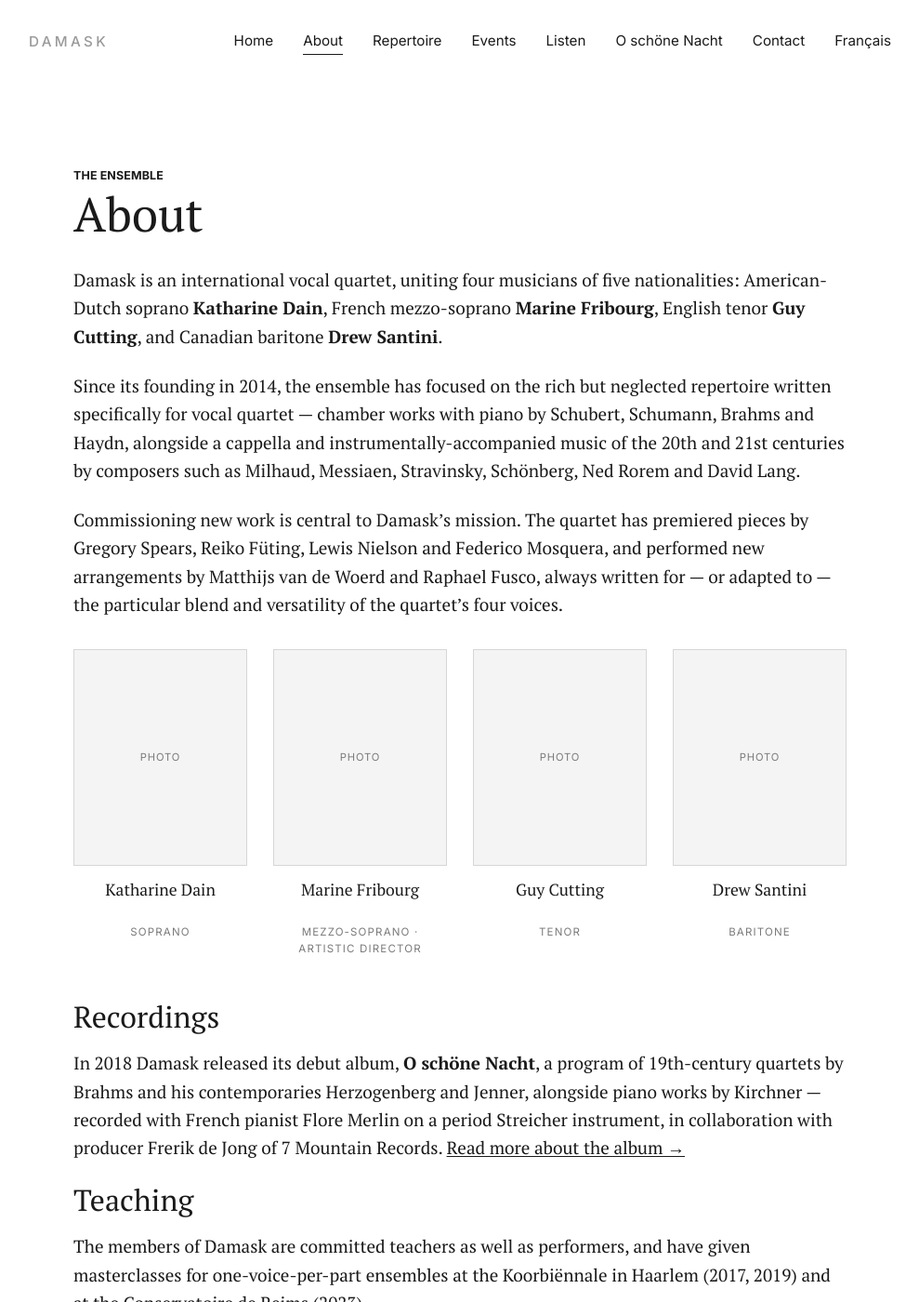
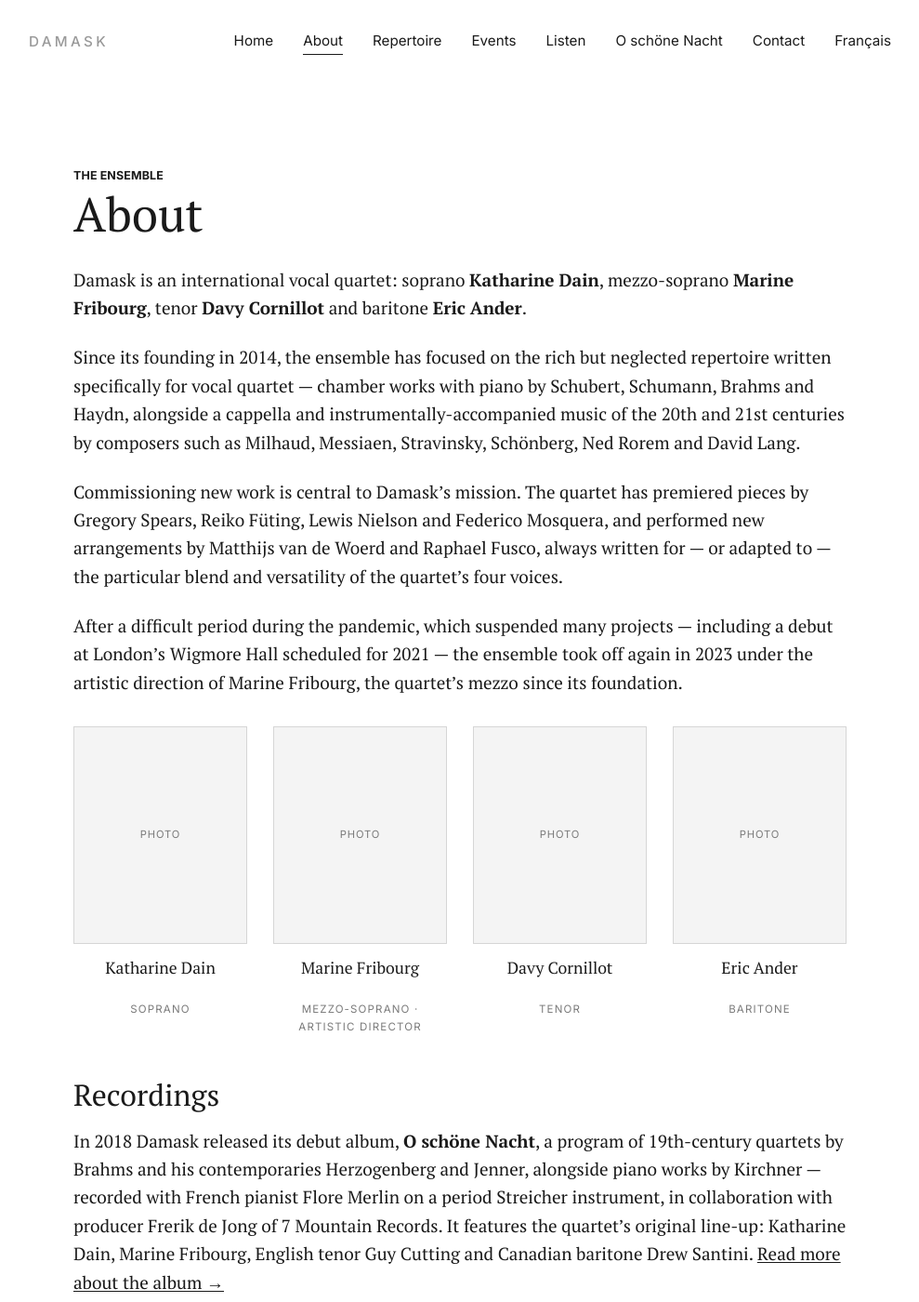
Before and after one commit to damaskensemble/damaskensemble.github.io, a Jekyll site: the page built from about.md, in a window 1280 px wide and 1400 px high. Shown: the whole window at 93% size, without its empty margins (145-1134 px from the left). Built offline with Jekyll 4.4.1, drawn with Linux system fonts in a browser that asks for light colours; some of the changed text lies outside the part shown.

Commit message:
Current line-up (Cornillot, Ander); drop unsourced Choc de Classica and commission news; exact press quotes; add Canto and 2023 restart (source: West Cork Chamber Music Festival bio)
Co-Authored-By: Claude Opus 5.5 <noreply@anthropic.com>

```diff
--- a/_config.yml
+++ b/_config.yml
@@ -16,9 +16,9 @@ members:
     voice: "Soprano"
   - name: "Marine Fribourg"
     voice: "Mezzo-soprano · Artistic Director"
-  - name: "Guy Cutting"
+  - name: "Davy Cornillot"
     voice: "Tenor"
-  - name: "Drew Santini"
+  - name: "Eric Ander"
     voice: "Baritone"
 
 # Nav — kept short and flat, sylvyanscombe-style: one line, no dropdowns
--- a/about.md
+++ b/about.md
@@ -5,10 +5,9 @@ eyebrow: The Ensemble
 permalink: /about/
 ---
 
-Damask is an international vocal quartet, uniting four musicians of five
-nationalities: American-Dutch soprano **Katharine Dain**, French
-mezzo-soprano **Marine Fribourg**, English tenor **Guy Cutting**, and
-Canadian baritone **Drew Santini**.
+Damask is an international vocal quartet: soprano **Katharine Dain**,
+mezzo-soprano **Marine Fribourg**, tenor **Davy Cornillot** and baritone
+**Eric Ander**.
 
 Since its founding in 2014, the ensemble has focused on the rich but
 neglected repertoire written specifically for vocal quartet — chamber
@@ -23,6 +22,11 @@ Federico Mosquera, and performed new arrangements by Matthijs van de
 Woerd and Raphael Fusco, always written for — or adapted to — the
 particular blend and versatility of the quartet's four voices.
 
+After a difficult period during the pandemic, which suspended many
+projects — including a debut at London's Wigmore Hall scheduled for 2021 —
+the ensemble took off again in 2023 under the artistic direction of Marine
+Fribourg, the quartet's mezzo since its foundation.
+
 {% include members.html %}
 
 ## Recordings
@@ -31,8 +35,13 @@ In 2018 Damask released its debut album, **O schöne Nacht**, a program of
 19th-century quartets by Brahms and his contemporaries Herzogenberg and
 Jenner, alongside piano works by Kirchner — recorded with French pianist
 Flore Merlin on a period Streicher instrument, in collaboration with
-producer Frerik de Jong of 7 Mountain Records.
+producer Frerik de Jong of 7 Mountain Records. It features the quartet's
+original line-up: Katharine Dain, Marine Fribourg, English tenor Guy
+Cutting and Canadian baritone Drew Santini.
 [Read more about the album &rarr;]({{ '/o-schone-nacht/' | relative_url }})
+
+The second album, **Canto** (2021), recorded with Oerknal Ensemble,
+features works by American composer Lewis Nielson.
 
 ## Teaching
 
```
Also changed, not shown: fr.md (+8 -1 lines), index.md (+9 -9 lines), o-schone-nacht.md (+5 -8 lines).
